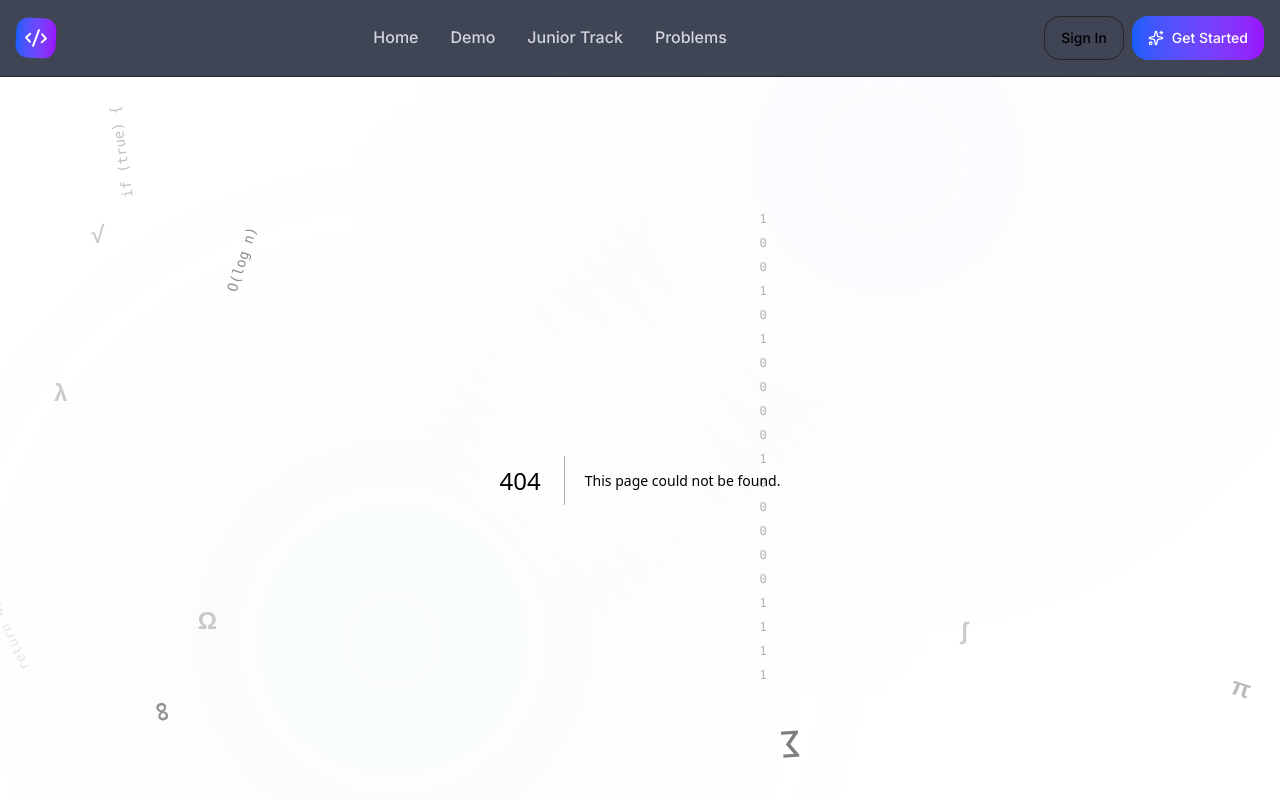
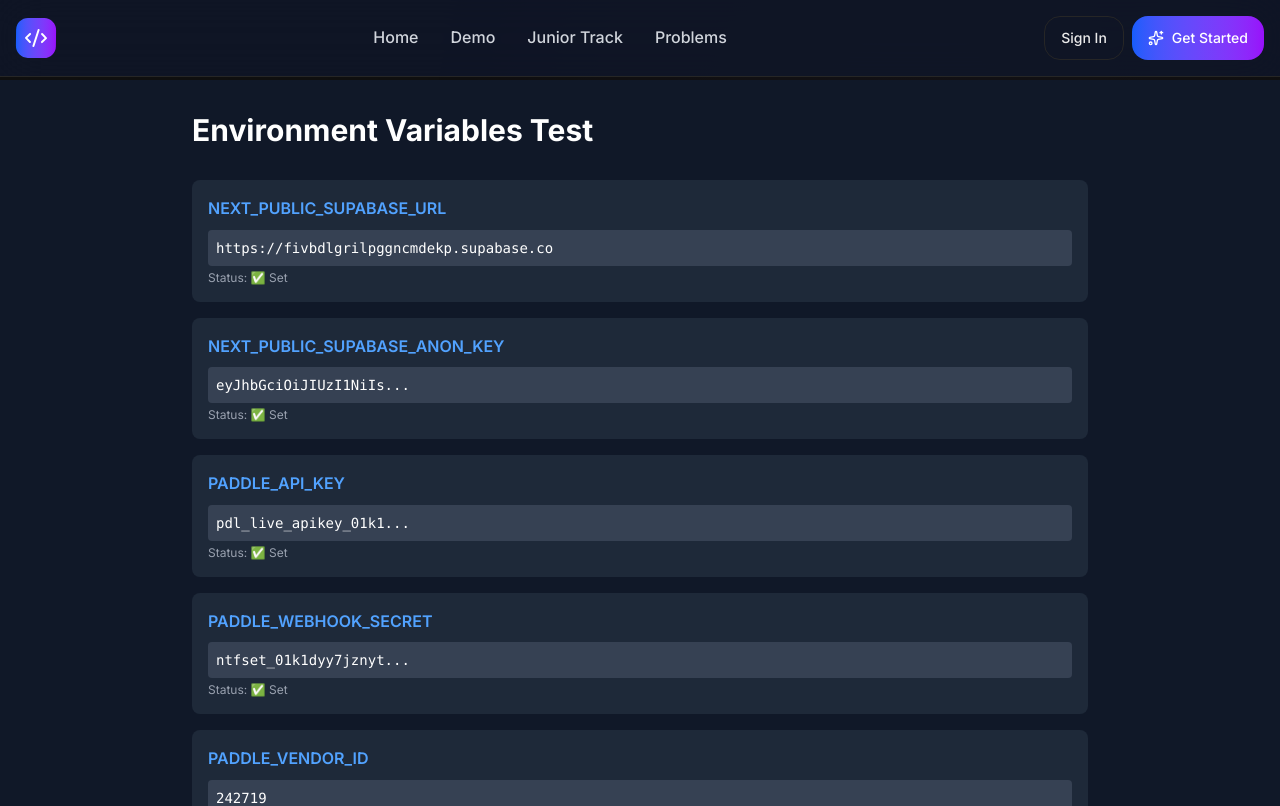
Before and after one commit to GeorgiKarchev1/algo, a Next.js app: page /env-test in a window 1280 px wide. Before the commit this address had no page. Shown: the top 806 px of the page. Built offline with nearby package versions, Linux system fonts and the light colour scheme.

Commit message:
fixing env file

```diff
--- /dev/null
+++ b/src/app/env-test/page.tsx
@@ -0,0 +1,66 @@
+'use client';
+
+import { useEffect, useState } from 'react';
+
+export default function EnvTest() {
+  const [envVars, setEnvVars] = useState<Record<string, string>>({});
+
+  useEffect(() => {
+    // Test all environment variables
+    const testEnvVars = {
+      'NEXT_PUBLIC_SUPABASE_URL': process.env.NEXT_PUBLIC_SUPABASE_URL || 'NOT_SET',
+      'NEXT_PUBLIC_SUPABASE_ANON_KEY': process.env.NEXT_PUBLIC_SUPABASE_ANON_KEY ?
+        `${process.env.NEXT_PUBLIC_SUPABASE_ANON_KEY.substring(0, 20)}...` : 'NOT_SET',
+      'PADDLE_API_KEY': process.env.PADDLE_API_KEY ?
+        `${process.env.PADDLE_API_KEY.substring(0, 20)}...` : 'NOT_SET',
+      'PADDLE_WEBHOOK_SECRET': process.env.PADDLE_WEBHOOK_SECRET ?
+        `${process.env.PADDLE_WEBHOOK_SECRET.substring(0, 20)}...` : 'NOT_SET',
+      'PADDLE_VENDOR_ID': process.env.PADDLE_VENDOR_ID || 'NOT_SET',
+      'PADDLE_ENVIRONMENT': process.env.PADDLE_ENVIRONMENT || 'NOT_SET',
+      'PADDLE_CASUAL_PRICE_ID': process.env.PADDLE_CASUAL_PRICE_ID || 'NOT_SET',
+      'PADDLE_GIGACHAD_PRICE_ID': process.env.PADDLE_GIGACHAD_PRICE_ID || 'NOT_SET',
+      'NEXT_PUBLIC_APP_URL': process.env.NEXT_PUBLIC_APP_URL || 'NOT_SET',
+    };
+
+    setEnvVars(testEnvVars);
+
+    // Log to console
+    console.log('=== ENVIRONMENT VARIABLES TEST ===');
+    Object.entries(testEnvVars).forEach(([key, value]) => {
+      console.log(`${key}: ${value}`);
+    });
+    console.log('==================================');
+  }, []);
+
+  return (
+    <div className="min-h-screen bg-gray-900 text-white p-8">
+      <div className="max-w-4xl mx-auto">
+        <h1 className="text-3xl font-bold mb-8">Environment Variables Test</h1>
+
+        <div className="grid gap-4">
+          {Object.entries(envVars).map(([key, value]) => (
+            <div key={key} className="bg-gray-800 p-4 rounded-lg">
+              <h3 className="font-semibold text-blue-400 mb-2">{key}</h3>
+              <p className="text-sm font-mono bg-gray-700 p-2 rounded">
+                {value}
+              </p>
+              <p className="text-xs text-gray-400 mt-1">
+                Status: {value === 'NOT_SET' ? '❌ Missing' : '✅ Set'}
+              </p>
+            </div>
+          ))}
+        </div>
+
+        <div className="mt-8 p-4 bg-blue-900 rounded-lg">
+          <h2 className="text-xl font-bold mb-4">Instructions:</h2>
+          <ol className="list-decimal list-inside space-y-2 text-sm">
+            <li>Отворете Developer Tools (F12)</li>
+            <li>Отидете на Console таб</li>
+            <li>Проверете логовете за environment variables</li>
+            <li>Сравнете с очакваните стойности</li>
+          </ol>
+        </div>
+      </div>
+    </div>
+  );
+}
```
Also changed, not shown: 1 other file (tests, documents, lock files or other folders).
